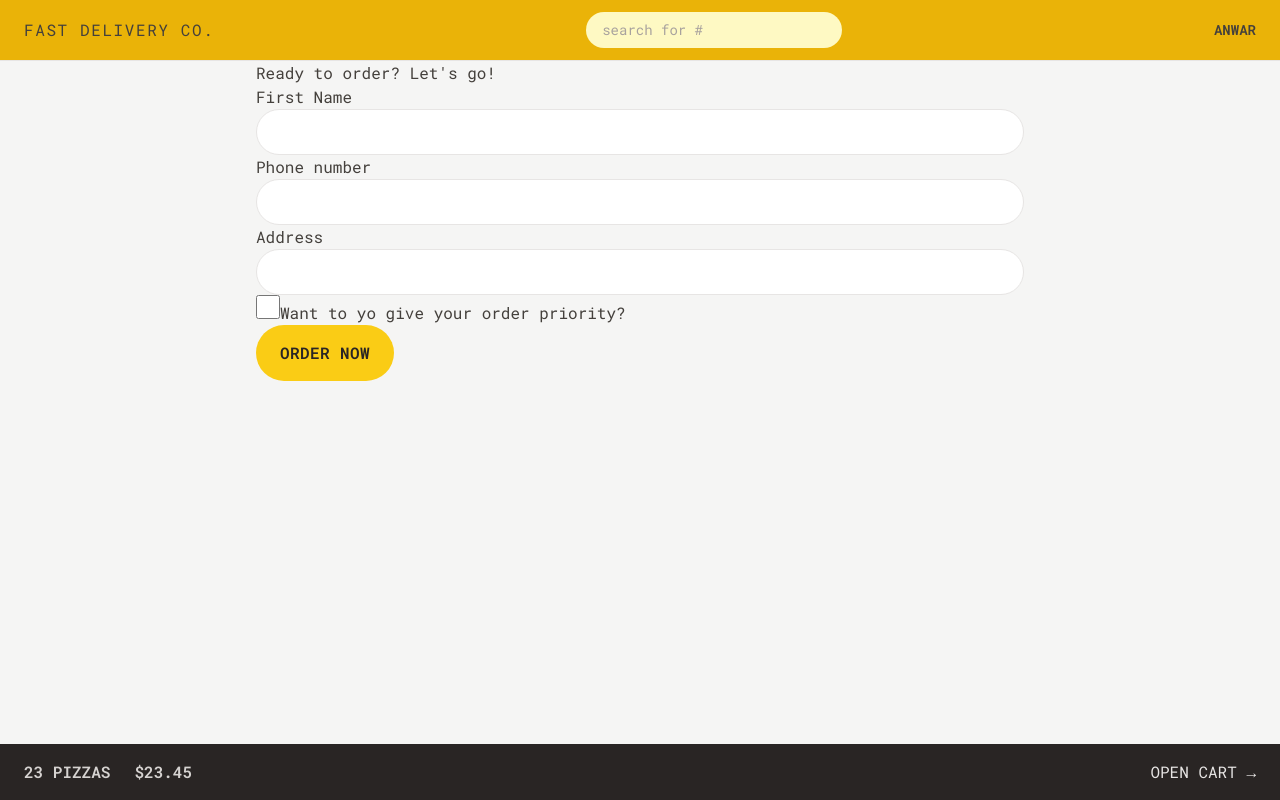
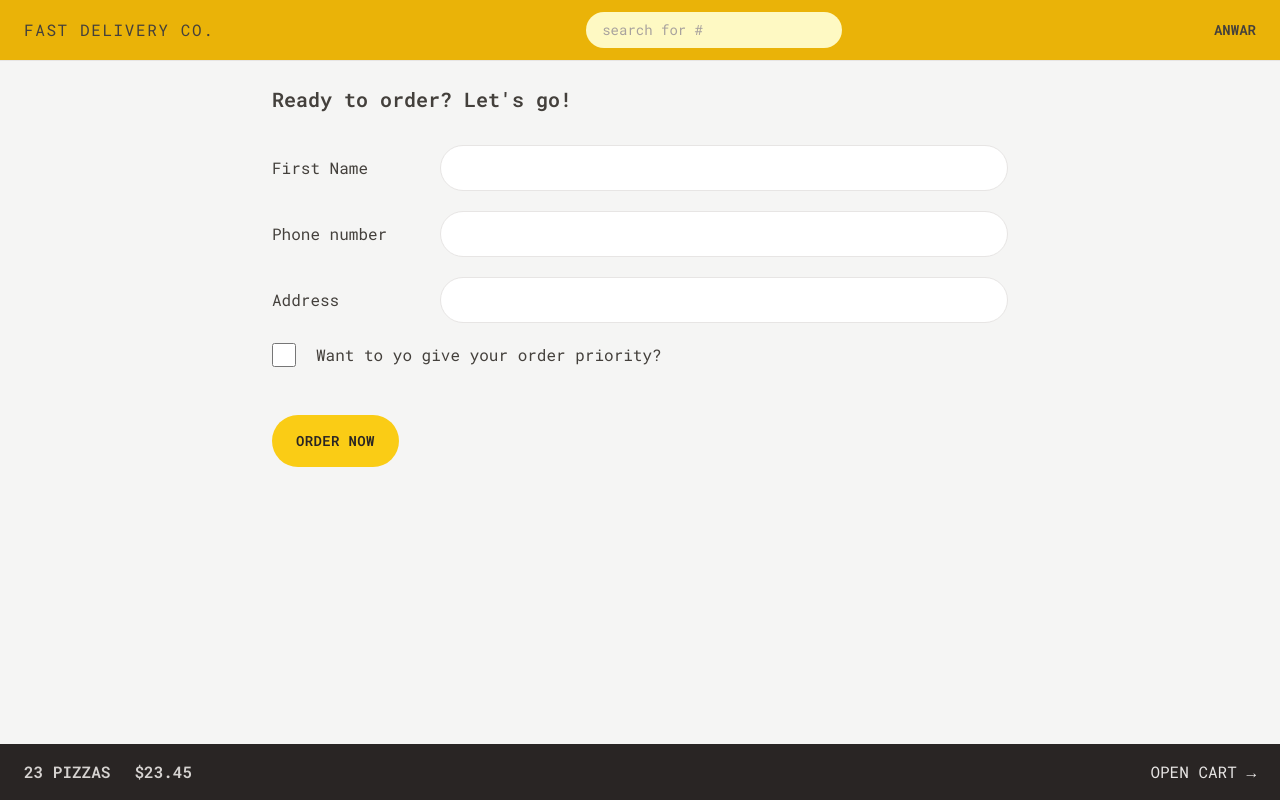
Before and after one commit to AnexDev1/fast-delivery, a React (Vite) app: page /order/new in a window 1280 px wide. Built offline with nearby package versions, Linux system fonts and the light colour scheme.

Commit message:
finished styling the order form

```diff
--- a/src/features/order/CreateOrder.jsx
+++ b/src/features/order/CreateOrder.jsx
@@ -40,31 +40,40 @@
   const cart = fakeCart;
 
   return (
-    <div>
-      <h2>Ready to order? Let's go!</h2>
+    <div className="px-4 py-6">
+      <h2 className="mb-8 text-xl font-semibold">Ready to order? Let's go!</h2>
 
       <Form method="POST">
-        <div>
-          <label>First Name</label>
-          <input type="text" className="input" name="customer" required />
+        <div className="mb-5 flex flex-col gap-2 sm:flex-row sm:items-center">
+          <label className="sm:basis-40">First Name</label>
+          <input type="text" className="input grow" name="customer" required />
         </div>
 
-        <div>
-          <label>Phone number</label>
-          <div>
-            <input type="tel" className="input" name="phone" required />
-          </div>
-          {formErrors?.phone && <p>{formErrors.phone}</p>}
-        </div>
-
-        <div>
-          <label>Address</label>
-          <div>
-            <input type="text" className="input" name="address" required />
+        <div className="mb-5 flex flex-col gap-2 sm:flex-row sm:items-center">
+          <label className="sm:basis-40">Phone number</label>
+          <div className="grow">
+            <input type="tel" className="input w-full" name="phone" required />
+            {formErrors?.phone && (
+              <p className="mt-2 rounded-md bg-red-100 p-2 text-xs text-red-700">
+                {formErrors.phone}
+              </p>
+            )}
           </div>
         </div>
 
-        <div>
+        <div className="mb-5 flex flex-col gap-2 sm:flex-row sm:items-center">
+          <label className="sm:basis-40">Address</label>
+          <div className="grow">
+            <input
+              type="text"
+              className="input w-full"
+              name="address"
+              required
+            />
+          </div>
+        </div>
+
+        <div className="mb-12 flex items-center gap-5">
           <input
             className="h-6 w-6 accent-yellow-400 focus:outline-none focus:ring focus:ring-yellow-400 focus:ring-offset-2"
             type="checkbox"
@@ -73,7 +82,9 @@
             // value={withPriority}
             // onChange={(e) => setWithPriority(e.target.checked)}
           />
-          <label htmlFor="priority">Want to yo give your order priority?</label>
+          <label htmlFor="priority" className="font-medium">
+            Want to yo give your order priority?
+          </label>
         </div>
 
         <div>
--- a/src/index.css
+++ b/src/index.css
@@ -4,7 +4,7 @@
 
 @layer components {
   .input {
-    @apply w-full rounded-full border border-stone-200 px-4 py-2 text-sm transition-all duration-300 focus:outline-none focus:ring focus:ring-yellow-400 md:px-6 md:py-3;
+    @apply rounded-full border border-stone-200 px-4 py-2 text-sm transition-all duration-300 focus:outline-none focus:ring focus:ring-yellow-400 md:px-6 md:py-3;
   }
   .loader {
     width: 45px;
--- a/src/ui/Button.jsx
+++ b/src/ui/Button.jsx
@@ -2,12 +2,12 @@
 
 function Button({ children, disabled, to, type }) {
   const base =
-    "inline-block rounded-full bg-yellow-400  font-semibold uppercase tracking-wide text-stone-800 transition-colors duration-300 hover:bg-yellow-300 focus:bg-yellow-300 focus:outline-none focus:ring focus:ring-yellow-300 focus:ring-offset-2 disabled:cursor-not-allowed ";
+    "inline-block text-sm rounded-full bg-yellow-400  font-semibold uppercase tracking-wide text-stone-800 transition-colors duration-300 hover:bg-yellow-300 focus:bg-yellow-300 focus:outline-none focus:ring focus:ring-yellow-300 focus:ring-offset-2 disabled:cursor-not-allowed ";
   const styles = {
     primary: base + " px-4 py-3 md:px-6 md:py-4",
     small: base + "text-xs px-4 py-2 md:px-5 md:py-2.5",
     secondary:
-      "inline-block rounded-full border-2 border-stone-300 font-semibold uppercase tracking-wide focus:text-stone-800 text-stone-400 transition-colors duration-300 hover:bg-stone-300 hover:text-stone-800 focus:bg-stone-300 focus:outline-none focus:ring focus:ring-stone-200 focus:ring-offset-2 disabled:cursor-not-allowed px-4 py-2.5 md:px-6 md:py-3.5",
+      "inline-block text-sm rounded-full border-2 border-stone-300 font-semibold uppercase tracking-wide focus:text-stone-800 text-stone-400 transition-colors duration-300 hover:bg-stone-300 hover:text-stone-800 focus:bg-stone-300 focus:outline-none focus:ring focus:ring-stone-200 focus:ring-offset-2 disabled:cursor-not-allowed px-4 py-2.5 md:px-6 md:py-3.5",
   };
 
   if (to)
```
Also changed, not shown: index.html (+4 -1 lines).
